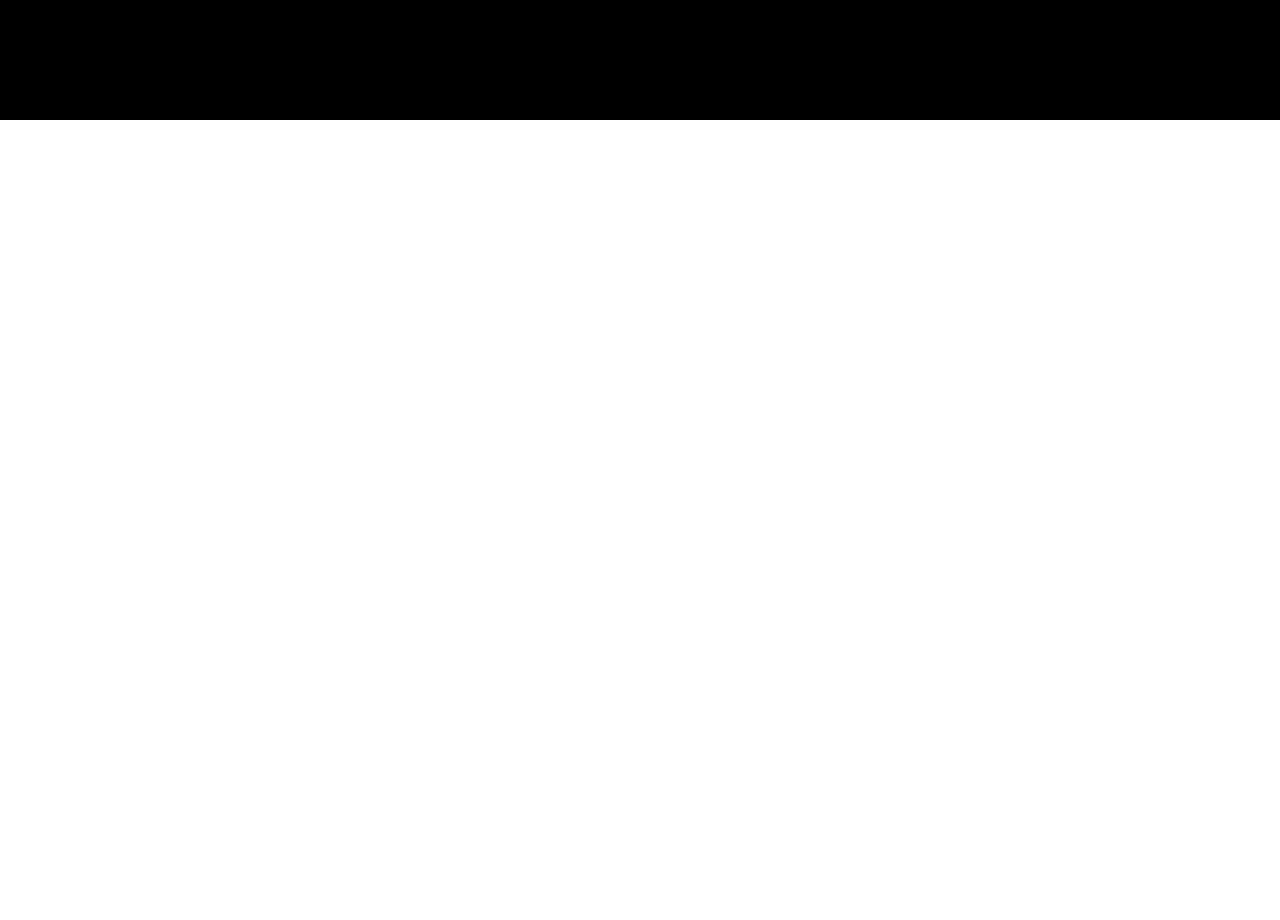
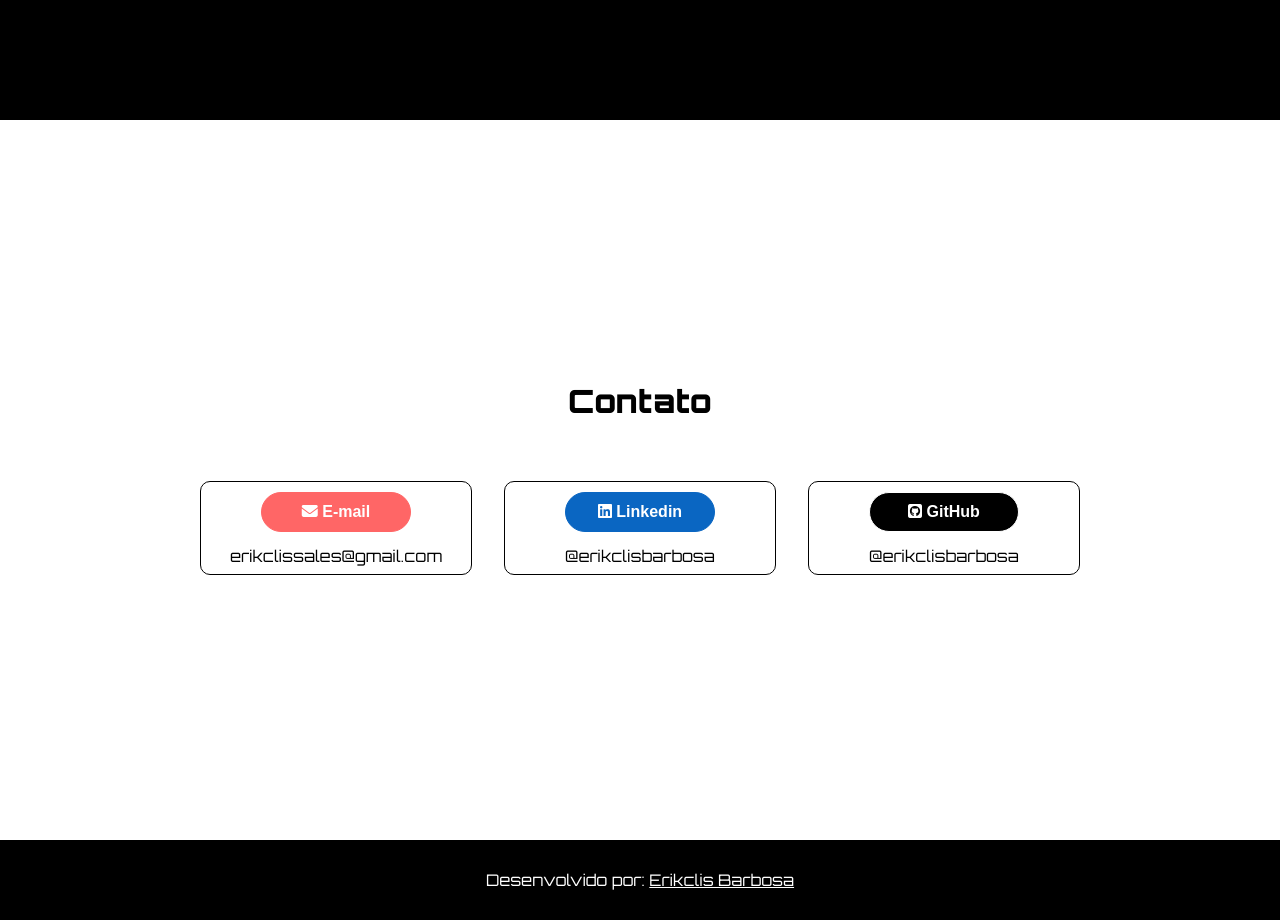
Before and after one commit to erikclisbarbosa/portifolio, a plain HTML site: page index.html in a window 1280 px wide. Shown: the part 2280-3200 px from the top of the page. Drawn offline with Linux system fonts and the light colour scheme.

Commit message:
Add files via upload

```diff
--- a/css/style.css
+++ b/css/style.css
@@ -5,6 +5,7 @@
     --cor-principal: #ffffff;
     --cor-segundaria: #00ff00;
     --cor-linkedin: #0a66c2;
+    --cor-vermelho: rgb(255, 102, 102);
 }
 
 html {
@@ -111,7 +112,8 @@ a:hover {
 }
 
 .container__botao1,
-.container__botao2 {
+.container__botao2,
+.container__botao3 {
     width: 150px;
     text-decoration: none;
     font-size: 1em;
@@ -130,6 +132,7 @@ a:hover {
 .container__botao2:hover {
     background-color: var(--cor-principal);
     color: var(--cor-background);
+    border: 1px solid var(--cor-background);
 }
 
 /*Section Sobre*/
@@ -153,6 +156,7 @@ a:hover {
     display: flex;
     flex-direction: row;
     gap: 2rem;
+    margin-top: 3rem;
 }
 
 .container__item {
@@ -181,6 +185,51 @@ a:hover {
 .container__subtituloprojeto {
     text-align: justify;
     width: 90%;
+}
+
+/*Section Contato*/
+#contato {
+    height: 90vh;
+}
+
+.container__contato {
+    display: flex;
+    justify-content: center;
+    align-items: center;
+    flex-direction: column;
+    gap: 1rem;
+    border: 1px solid var(--cor-background);
+    border-radius: 10px;
+    width: 250px;
+    padding: 10px;
+}
+
+h3 i {
+    font-size: 2em;
+}
+
+.container__botao3 {
+    background-color: var(--cor-vermelho);
+    color: var(--cor-principal);
+    border: 1px solid var(--cor-vermelho);
+}
+
+.container__botao3:hover {
+    background-color: var(--cor-principal);
+    color: var(--cor-vermelho);
+}
+
+footer {
+    height: 10vh;
+    color: var(--cor-principal);
+    display: flex;
+    align-items: center;
+    justify-content: center;
+}
+
+footer a {
+    text-decoration: underline;
+    color: var(--cor-principal);
 }
 
 @media (max-width: 952px) {
--- a/index.html
+++ b/index.html
@@ -77,7 +77,24 @@
             </ul>
         </section>
         <section id="contato" class="container">
-
+            <h1 class="container__titulo">Contato</h1>
+            <div class="container__caixa">
+                <div class="container__contato">
+                    <button class="container__botao3"><i class="fa-solid fa-envelope"></i> E-mail</button>
+                    <p>erikclissales@gmail.com</p>
+                </div>
+                <div class="container__contato">
+                    <button class="container__botao1"><i class="fa-brands fa-linkedin"></i> Linkedin</button>
+                    <p>@erikclisbarbosa</p>
+                </div>
+                <div class="container__contato">
+                    <button class="container__botao2"><i class="fa-brands fa-square-github"></i> GitHub</button>
+                    <p>@erikclisbarbosa</p>
+                </div>
+            </div>
         </section>
+    <footer>
+        <h3>Desenvolvido por: <a href="">Erikclis Barbosa</a></h3>
+    </footer>
 </body>
 </html>
```
